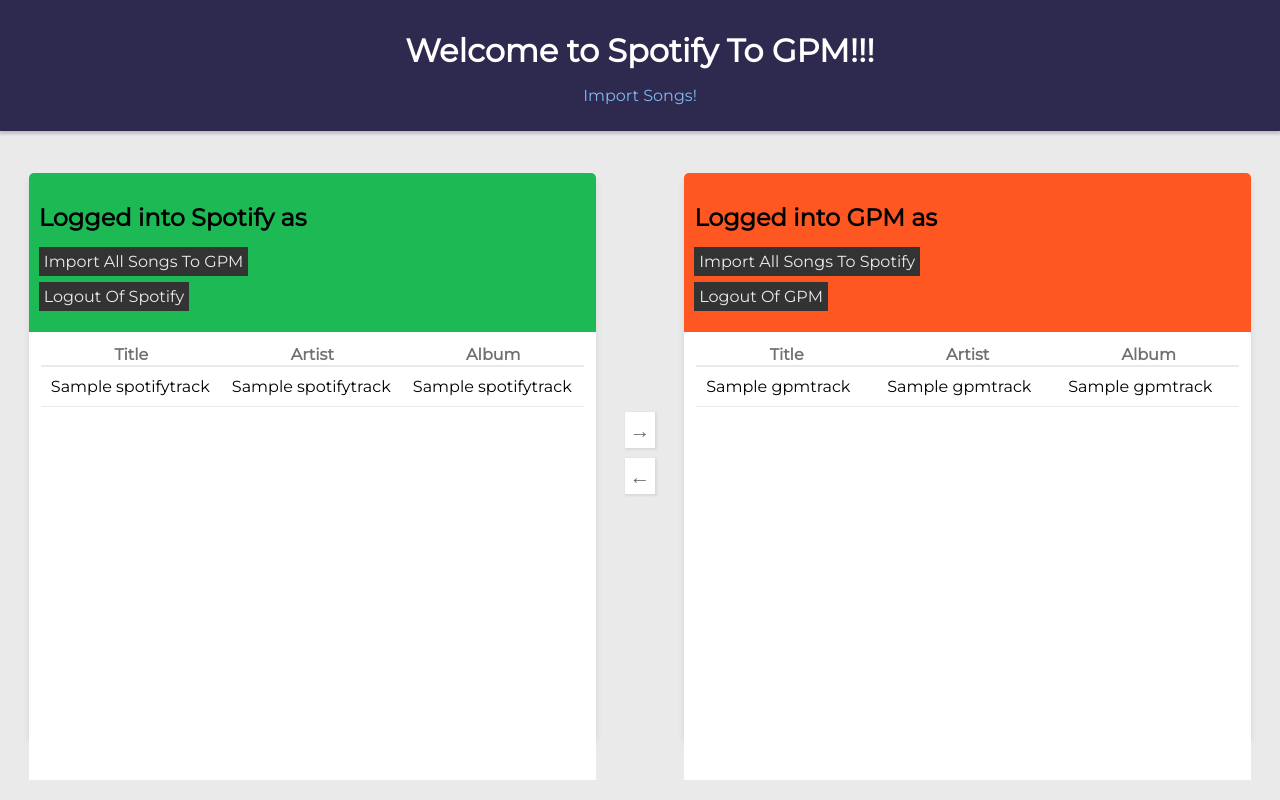
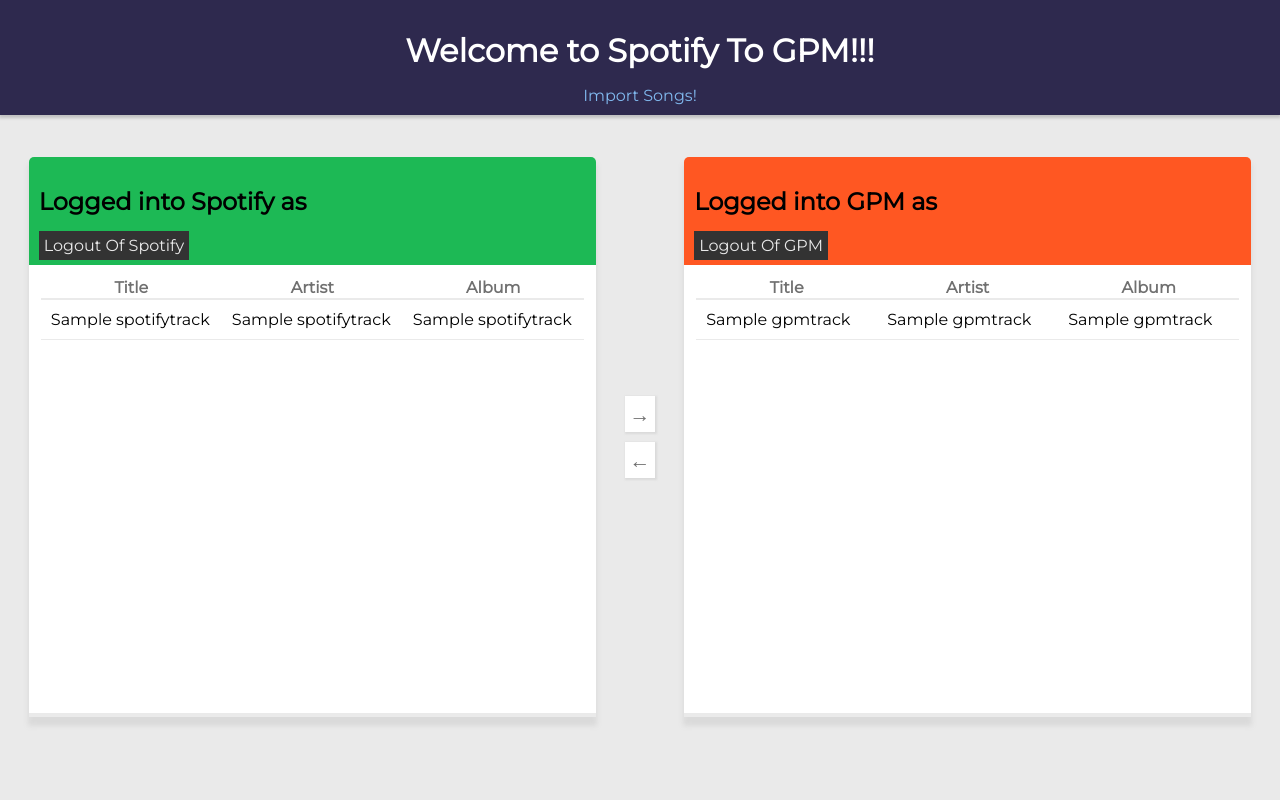
Before and after one commit to Ian-Bingham/Spotify_To_GPM, a Django app: template Spotify_To_GPM/spotify_to_gpm_site/spotify_to_gpm_app/templates/spotify_to_gpm_app/homepage.html in a window 1280 px wide. Run offline with Django 3.2, Linux system fonts and the light colour scheme; the template is opened without the code that fills it: values that come from a table or form of the project are taken from there, others are empty; tables that the repository leaves empty hold one stand-in row (values such as "Sample post"); some libraries are stand-ins or nearby versions.

Commit message:
fully functional, commented, completed version 1

```diff
--- a/Spotify_To_GPM/spotify_to_gpm_site/spotify_to_gpm_app/static/spotify_to_gpm_app/css/style.css
+++ b/Spotify_To_GPM/spotify_to_gpm_site/spotify_to_gpm_app/static/spotify_to_gpm_app/css/style.css
@@ -78,7 +78,6 @@
 .spotify_window, .gpm_window {
     width: 45%;
     height: 70vh;
-    /*box-shadow: 1px 1px 5px 1px #e6e6e6;*/
     box-shadow: 0 8px 5px 1px #dadada;
 }
 
@@ -101,7 +100,6 @@
 
 .spotify_song_list, .gpm_song_list {
     height: 80%;
-    /*overflow: scroll;*/
     background: #fff;
     padding: 10px;
 }
@@ -230,28 +228,90 @@
     display: block;
 }
 
-.spotify_popup_wrapper {
+.popup_wrapper {
     position: fixed;
     z-index: 1;
-    background: red;
-    color: white;
+    background: #5d5d5d87;
     padding: 20px;
-
-    width: 80vw;
-    height: 80vh;
-    top: 50%;
-    left: 50%;
+    width: 100vw;
+    height: 100vh;
 }
 
-.gpm_popup_wrapper {
+table.popup_table_added, table.popup_table_not_added {
+    height: 90%;
+    padding: 10px 0;
+}
+
+::-webkit-scrollbar {
+  -webkit-appearance: none;
+  width: 7px;
+}
+::-webkit-scrollbar-thumb {
+  border-radius: 4px;
+  background-color: rgba(0, 0, 0, .5);
+  -webkit-box-shadow: 0 0 1px rgba(158, 158, 158, 0.79);
+}
+
+.popup_wrapper > div {
+    height: 80vh;
+    width: 80vw;
+    margin: auto;
+    background: #fff;
+    padding: 15px;
     position: fixed;
-    z-index: 1;
-    background: red;
-    color: white;
-    padding: 20px;
-
-    width: 80vw;
-    height: 80vh;
     top: 10%;
     left: 10%;
+    border-radius: 5px;
+    box-shadow: 2px 2px 3px #0000002e;
 }
+
+.added_songs, .not_added_songs {
+    width: 100%;
+    height: 45%;
+}
+
+.added_songs ul, .not_added_songs ul {
+    width: 90%;
+    height: 85%;
+    overflow-y: auto;
+}
+
+.close_popup {
+    position: absolute;
+    display: block;
+    color: #000000;
+    right: 2%;
+    top: 2%;
+}
+
+.close_popup:hover {
+    cursor: auto;
+    color: gray;
+}
+
+.loader_popup, .songs_popup {
+    width: 100%;
+    height: 100%;
+}
+
+.loader_popup {
+    display: flex;
+    flex-direction: column;
+    justify-content: center;
+    align-items: center;
+    font-size: 24px;
+}
+
+.loader_icon {
+    border: 16px solid #f3f3f3;
+    border-top: 16px solid #3498db;
+    border-radius: 50%;
+    width: 120px;
+    height: 120px;
+    animation: spin 2s linear infinite;
+}
+
+@keyframes spin {
+    0% { transform: rotate(0deg); }
+    100% { transform: rotate(360deg); }
+}
--- a/Spotify_To_GPM/spotify_to_gpm_site/spotify_to_gpm_app/static/spotify_to_gpm_app/js/app.js
+++ b/Spotify_To_GPM/spotify_to_gpm_site/spotify_to_gpm_app/static/spotify_to_gpm_app/js/app.js
@@ -1,33 +1,30 @@
-$(document).ready(function() {
-//     $("#spotify_table tbody").selectable();
-//     $("#gpm_table tbody").selectable();
+$(document).ready(function () {
+    // make the tables selectable
+    $(".spotify_table").multiSelect({actcls: 'ui-selected'});
+    $(".gpm_table").multiSelect({actcls: 'ui-selected'});
 
-    $(".spotify_table").multiSelect({actcls: 'ui-selected'});
+    // close the popup when they click the X
+    $('.close_popup').on('click', function () {
+        $(this).parent().parent().parent()[0].style.display = 'none'
+    })
 
+    // display the loading popup when importing songs
+    $(".import_links a").on('click', function() {
+        $(".popup_wrapper").show()
+        $(".loader_popup").show();
+        $(".songs_popup").hide();
+    })
 
-    // $('.spotify_song').click(function () {
-    //     $(this).toggleClass('ui-selected');
-    // });
-    // $('.gpm_song').click(function () {
-    //     $(this).toggleClass('ui-selected');
-    // });
-    // $('.spotify_song').click(function (evt) {
-    //     if (evt.shiftKey){
-    //         //store las t el selected and if second click is the same remove it from var else select all between then remove selected
-    //         console.log(this);
-    //         $(this).toggleClass('ui-selected');
-    //
-    //     } else {
-    //         $(this).toggleClass('ui-selected');
-    //     }
-    // })
-});
+    $(".spotify_to_gpm").on('click', function () {
+        // display the loading popup when transferring songs
+        let spotify_track_list = [];
+        $(".popup_wrapper").show()
+        $(".loader_popup").show();
+        $(".songs_popup").hide();
 
-
-$(".spotify_to_gpm").on('click', function() {
-    let spotify_track_list = [];
-    $(".spotify_song").each(function(){
-        if($(this).hasClass('ui-selected')) {
+        // get all of the selected Spotify songs and save them in a list
+        $(".spotify_song").each(function () {
+            if ($(this).hasClass('ui-selected')) {
                 let track = {};
                 track['name'] = $(this).children('td.spotify_name').text();
                 track['artist'] = $(this).children('td.spotify_artist').text();
@@ -36,32 +33,21 @@
             }
         });
 
+        // send the list of selected Spotify songs to Django
         $.ajax({
             type: 'POST',
             url: '/capstone/spotify_to_gpm/',
             data: {'spotify_track_list': JSON.stringify(spotify_track_list)},
             success: function (data) {
+                // data: the JSON object that our Django view 'spotify_to_gpm' returns
                 let spotify_tracks_added = data['spotify_tracks_added']
                 let spotify_tracks_not_added = data['spotify_tracks_not_added']
 
-            $(".added_to_gpm ul").empty()
-            $(".not_added_to_gpm ul").empty()
 
-            for (let i=0; i < spotify_tracks_added.length; i++){
-                let name = spotify_tracks_added[i]['name']
-                let artist = spotify_tracks_added[i]['artist']
-                let album = spotify_tracks_added[i]['album']
-                $(".added_to_gpm ul").append(`<li>Title: ${name}, Artist: ${artist}, Album: ${album}</li>`)
-            }
-
-            for (let i=0; i < spotify_tracks_not_added.length; i++){
-                let name = spotify_tracks_not_added[i]['name']
-                let artist = spotify_tracks_not_added[i]['artist']
-                let album = spotify_tracks_not_added[i]['album']
-                $(".not_added_to_gpm ul").append(`<li>Title: ${name}, Artist: ${artist}, Album: ${album}</li>`)
-            }
-
-            $(".gpm_popup_wrapper").show()
+                // update our h3 header
+                $(".added_songs h3").text(`The following ${spotify_tracks_added.length} songs were added to your GPM Library:`)
+                $(".not_added_songs h3").text(`The following ${spotify_tracks_not_added.length} songs were NOT added to your GPM Library:`)
+                update_popup(spotify_tracks_added, spotify_tracks_not_added)
             },
             error: function (data) {
                 console.log('ajax error')
@@ -70,11 +56,16 @@
         })
     });
 
-$(".gpm_to_spotify").on('click', function() {
+    $(".gpm_to_spotify").on('click', function () {
+        // display the loading popup when transferring songs
         let gpm_track_list = [];
-    $(".gpm_song").each(function(){
-        if($(this).hasClass('ui-selected')) {
-            // spotify_song_ids.push($(this).attr('id'))
+        $(".popup_wrapper").show()
+        $(".loader_popup").show();
+        $(".songs_popup").hide();
+
+        // get all of the selected GPM songs and save them in a list
+        $(".gpm_song").each(function () {
+            if ($(this).hasClass('ui-selected')) {
                 let track = {};
                 track['name'] = $(this).children('td.gpm_name').text();
                 track['artist'] = $(this).children('td.gpm_artist').text();
@@ -83,35 +74,51 @@
             }
         });
 
+        // send the list of selected GPM songs to Django
         $.ajax({
             type: 'POST',
             url: '/capstone/gpm_to_spotify/',
             data: {'gpm_track_list': JSON.stringify(gpm_track_list)},
             success: function (data) {
-            let gpm_tracks_added = data['gpm_tracks_added']
-            let gpm_tracks_not_added = data['gpm_tracks_not_added']
+                // data: the JSON object that our Django view 'gpm_to_spotify' returns
+                let gpm_tracks_added = data['gpm_tracks_added'];
+                let gpm_tracks_not_added = data['gpm_tracks_not_added'];
 
-            $(".added_to_spotify ul").empty()
-            $(".not_added_to_spotify ul").empty()
-
-
-            for (let i=0; i < gpm_tracks_added.length; i++){
-                let name = gpm_tracks_added[i]['name']
-                let artist = gpm_tracks_added[i]['artist']
-                let album = gpm_tracks_added[i]['album']
-                $(".added_to_spotify ul").append(`<li>Title: ${name}, Artist: ${artist}, Album: ${album}</li>`)
-            }
-
-            for (let i=0; i < gpm_tracks_not_added.length; i++){
-                let name = gpm_tracks_not_added[i]['name']
-                let artist = gpm_tracks_not_added[i]['artist']
-                let album = gpm_tracks_not_added[i]['album']
-                $(".not_added_to_spotify ul").append(`<li>Title: ${name}, Artist: ${artist}, Album: ${album}</li>`)
-            }
-
-            $(".spotify_popup_wrapper").show()
+                // update our h3 header
+                $(".added_songs h3").text(`The following ${gpm_tracks_added.length} songs were added to your Spotify Library:`)
+                $(".not_added_songs h3").text(`The following ${gpm_tracks_not_added.length} songs were NOT added to your Spotify Library:`)
+                update_popup(gpm_tracks_added, gpm_tracks_not_added);
             },
             error: function (data) {
+                console.log('ajax error')
+                console.log(data)
             },
         })
     });
+});
+
+function update_popup(tracks_added, tracks_not_added) {
+    // empty the table from previous transfers
+    $(".popup_table_added tbody").empty()
+    $(".popup_table_not_added tbody").empty()
+
+    // add rows of data to the songs added table
+    for (let i = 0; i < tracks_added.length; i++) {
+        let name = tracks_added[i]['name']
+        let artist = tracks_added[i]['artist']
+        let album = tracks_added[i]['album']
+        $(".popup_table_added tbody").append(`<tr> <td>${name}</td> <td>${artist}</td> <td>${album}</td> </tr>`)
+    }
+
+    // add rows of data to the songs not added table
+    for (let i = 0; i < tracks_not_added.length; i++) {
+        let name = tracks_not_added[i]['name']
+        let artist = tracks_not_added[i]['artist']
+        let album = tracks_not_added[i]['album']
+        $(".popup_table_not_added tbody").append(`<tr> <td>${name}</td> <td>${artist}</td> <td>${album}</td> </tr>`)
+    }
+
+    // hide the loader and show our add/not_added song tables
+    $(".loader_popup").hide();
+    $(".songs_popup").show();
+}
--- a/Spotify_To_GPM/spotify_to_gpm_site/spotify_to_gpm_app/templates/spotify_to_gpm_app/homepage.html
+++ b/Spotify_To_GPM/spotify_to_gpm_site/spotify_to_gpm_app/templates/spotify_to_gpm_app/homepage.html
@@ -12,24 +12,16 @@
 <div class="overall_wrapper">
     <header class="import_links">
         <h1>Welcome to Spotify To GPM!!!</h1>
-        {#    <p> <a href="{% url 'spotify_to_gpm_app:spotify_lib_to_db' %}">Import Spotify To Database</a> </p>#}
-        {#    <p> <a href="{% url 'spotify_to_gpm_app:gpm_lib_to_db' %}">Import GPM To Database</a> </p>#}
-        {#        <p><a href="{% url 'spotify_to_gpm_app:import_songs_to_db' %}">Import#}
-        {#            Spotify and GPM Songs</a></p>#}
-
-
-        <p><a href="{% url 'spotify_to_gpm_app:import_songs_to_db' %}">Import
-            Songs!</a></p>
+        <a href="{% url 'spotify_to_gpm_app:import_songs_to_db' %}">Import
+            Songs!</a>
     </header>
 
     <main class="songs_tables_wrapper">
         <div class="spotify_window">
             <header class="spotify_header">
                 <h2>Logged into Spotify as {{ user.username }}</h2>
-                <p><a href="{% url 'spotify_to_gpm_app:spotify_to_gpm' %}">Import
-                    All Songs To GPM</a></p>
-                <p><a href="{% url 'spotify_to_gpm_app:spotify_logout' %}">Logout
-                    Of Spotify</a></p>
+                <a href="{% url 'spotify_to_gpm_app:spotify_logout' %}">Logout
+                    Of Spotify</a>
             </header>
             <div class="spotify_song_list">
                 <table class="spotify_table">
@@ -61,10 +53,8 @@
         <div class="gpm_window">
             <header class="gpm_header">
                 <h2>Logged into GPM as {{ user.GPMUser.email }}</h2>
-                <p><a href="{% url 'spotify_to_gpm_app:gpm_to_spotify' %}">Import
-                    All Songs To Spotify</a></p>
-                <p><a href="{% url 'spotify_to_gpm_app:gpm_logout' %}">Logout Of
-                    GPM</a></p>
+                <a href="{% url 'spotify_to_gpm_app:gpm_logout' %}">Logout Of
+                    GPM</a>
             </header>
             <div class="gpm_song_list">
                 <table class="gpm_table">
@@ -78,9 +68,9 @@
                     <tbody>
                     {% for track in gpm_tracks %}
                         <tr id="{{ track.store_id }}" class="gpm_song">
-                            <td>{{ track.track_name }}</td>
-                            <td>{{ track.artist_name }}</td>
-                            <td>{{ track.album_name }}</td>
+                            <td class="gpm_name">{{ track.track_name }}</td>
+                            <td class="gpm_artist">{{ track.artist_name }}</td>
+                            <td class="gpm_album">{{ track.album_name }}</td>
                         </tr>
                     {% endfor %}
                     </tbody>
@@ -89,37 +79,53 @@
         </div>
     </main>
 
-    <div class="spotify_popup_wrapper" style="display: none">
-        <div class="added_to_spotify">
-            <h3>The following songs were added to your Spotify Library: </h3>
-            <ul></ul>
+    <div class="popup_wrapper" style="display: none">
+        <div>
+            <div class="loader_popup" style="display: none">
+                <h3>Please wait while we import your songs.</h3>
+                <div class="loader_icon"></div>
             </div>
 
-        <div class="not_added_to_spotify">
-            <h3>The following songs were NOT added to your Spotify Library: </h3>
-            <ul></ul>
+            <div class="songs_popup" style="display: none">
+                <div class="close_popup">X</div>
+
+                <div class="added_songs">
+                    <h3></h3>
+                    <table class="popup_table_added">
+                        <thead>
+                        <tr>
+                            <th>Title</th>
+                            <th>Artist</th>
+                            <th>Album</th>
+                        </tr>
+                        </thead>
+                        <tbody>
+                        </tbody>
+                    </table>
+                </div>
+
+                <div class="not_added_songs">
+                    <h3></h3>
+                    <table class="popup_table_not_added">
+                        <thead>
+                        <tr>
+                            <th>Title</th>
+                            <th>Artist</th>
+                            <th>Album</th>
+                        </tr>
+                        </thead>
+                        <tbody>
+                        </tbody>
+                    </table>
                 </div>
             </div>
-
-    <div class="gpm_popup_wrapper" style="display: none">
-        <div class="added_to_gpm">
-            <h3>The following songs were added to your GPM Library: </h3>
-            <ul></ul>
         </div>
-
-        <div class="not_added_to_gpm">
-            <h3>The following songs were NOT added to your GPM Library: </h3>
-            <ul></ul>
     </div>
 </div>
     <script
             src="https://code.jquery.com/jquery-3.3.1.min.js"
             integrity="sha256-FgpCb/KJQlLNfOu91ta32o/NMZxltwRo8QtmkMRdAu8="
             crossorigin="anonymous"></script>
-<script
-        src="https://code.jquery.com/ui/1.12.1/jquery-ui.min.js"
-        integrity="sha256-VazP97ZCwtekAsvgPBSUwPFKdrwD3unUfSGVYrahUqU="
-        crossorigin="anonymous"></script>
     <script src="{% static "spotify_to_gpm_app/js/app.js" %}?{% now "U" %}"></script>
     <script src="{% static "spotify_to_gpm_app/js/multiselect.js" %}?{% now "U" %}"></script>
 </body>
--- a/Spotify_To_GPM/spotify_to_gpm_site/spotify_to_gpm_app/urls.py
+++ b/Spotify_To_GPM/spotify_to_gpm_site/spotify_to_gpm_app/urls.py
@@ -9,9 +9,6 @@
     path('gpm_login/', views.gpm_login, name='gpm_login'),
     path('gpm_logout/', views.gpm_logout, name='gpm_logout'),
     path('import_songs_to_db/', views.import_songs_to_db, name='import_songs_to_db'),
-    # path('spotify_lib_to_db/', views.spotify_lib_to_db, name='spotify_lib_to_db'),
-    # path('gpm_lib_to_db/', views.gpm_lib_to_db, name='gpm_lib_to_db'),
     path('gpm_to_spotify/', views.gpm_to_spotify, name='gpm_to_spotify'),
     path('spotify_to_gpm/', views.spotify_to_gpm, name='spotify_to_gpm'),
-    # path('disp_pl_tracks/<str:pl_id>', views.disp_pl_tracks, name='disp_pl_tracks'),
 ]
```
Also changed, not shown: Spotify_To_GPM/spotify_to_gpm_site/spotify_to_gpm_app/views.py (+28 -21 lines). Lines whose indentation alone changed are shown as unchanged.
